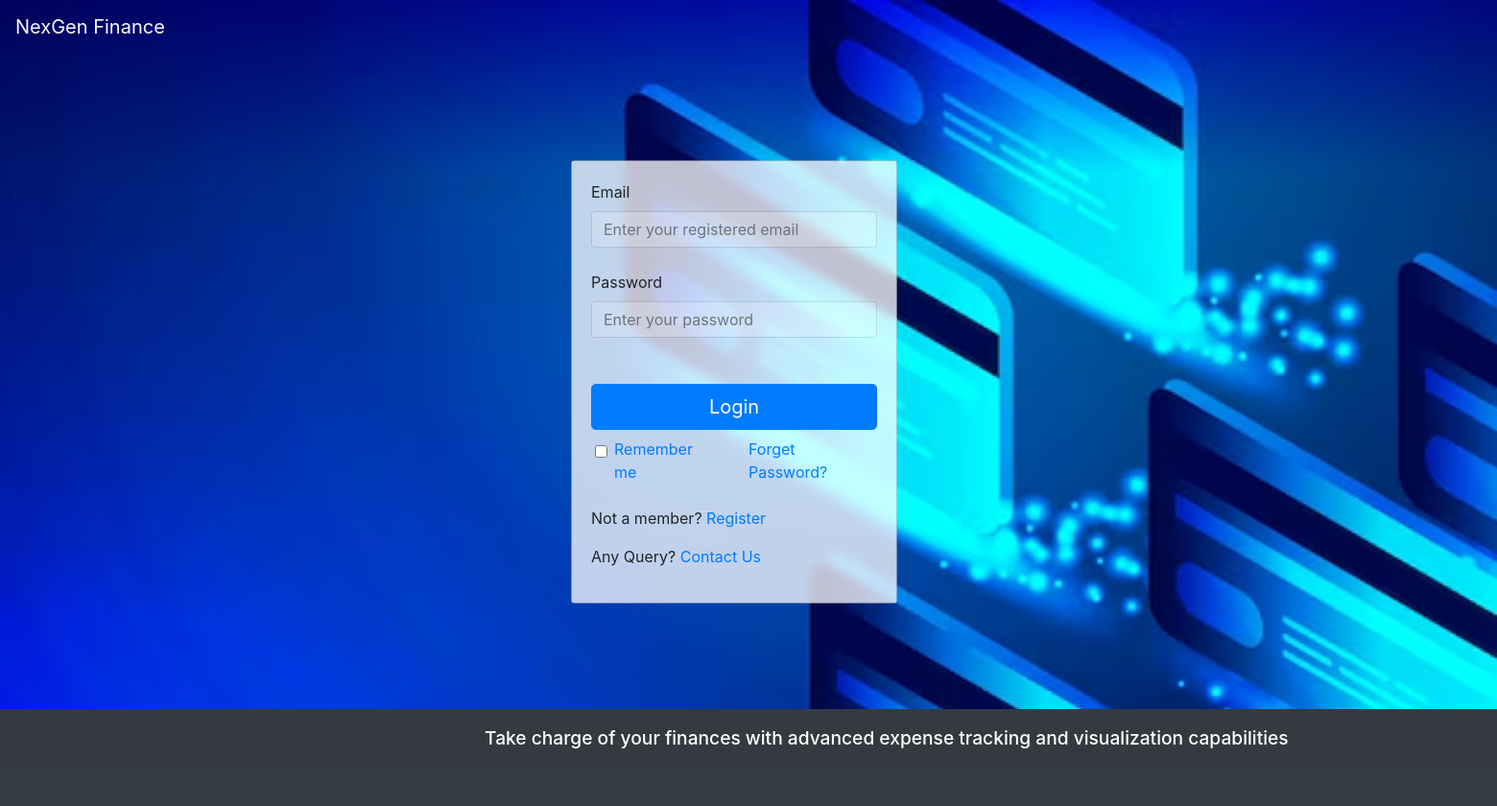
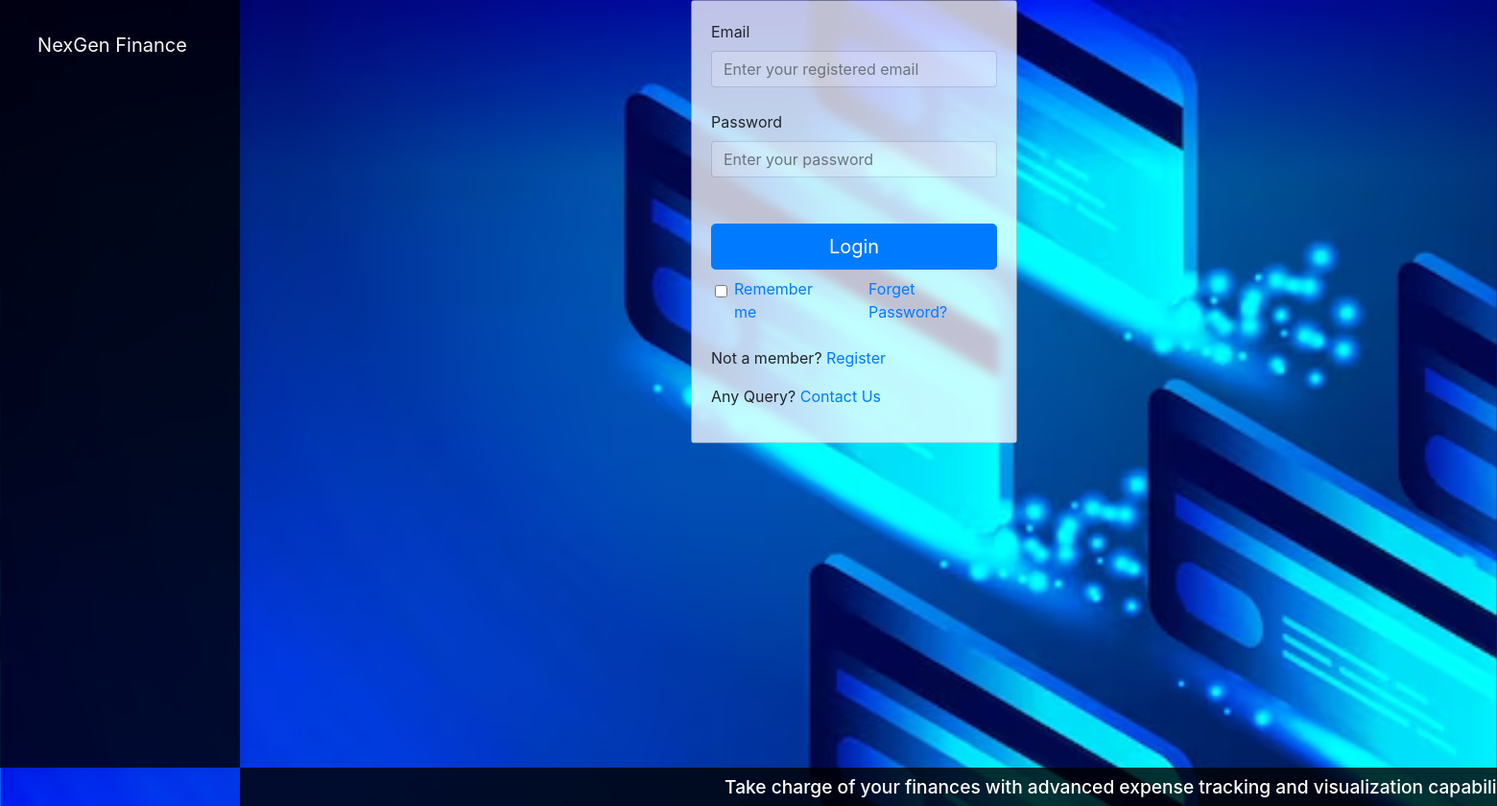
Before and after one commit to LORDE01V/fintech, a Flask app: page / in a window 1560 px wide; the page is wider, and only the part inside the window is pictured. Shown: that part at 96% size. Before the commit the page ends 780 px from the top of that part, so only its background shows below. Run offline with Flask 2, Linux system fonts and the light colour scheme; parts of the project's set-up code (start-up, migrations or seed data) failed here and were passed over.

```diff
--- a/templates/login.html
+++ b/templates/login.html
@@ -30,11 +30,20 @@
         .transparent-input:focus {
             background-color: rgba(255, 255, 255, 0.3) !important;
         }
+        .bg-nav {
+            background: rgba(0, 0, 0, 0.8);
+            box-shadow: 2px 0 10px rgba(0, 0, 0, 0.1);
+        }
     </style>
-    <nav class="navbar bg-nav">
-        <a href="" class="navbar-brand text-light">NexGen Finance</a>
-    </nav>
+    <div class="d-flex flex-column" style="min-height: 100vh;">
+        <!-- Sidebar Navigation -->
+        <div class="position-fixed h-100 bg-nav p-3" style="width: 250px; z-index: 1000;">
+            <a href="/" class="navbar-brand text-light d-block text-center py-3 mb-4">NexGen Finance</a>
+            <!-- Add more sidebar items here if needed -->
+        </div>
 
+        <!-- Main Content -->
+        <div class="flex-grow-1 ms-auto" style="margin-left: 250px; padding-bottom: 2.5rem;">
             <div class="container flex-grow-1 d-flex align-items-center">
               <div class="row w-100 justify-content-center">
                 <!-- Centered Login Form -->
@@ -105,11 +114,14 @@
                 </div>
               </div>
             </div>
+          </div>
+        </div>
 
-    <!-- Animated Text Banner -->
-    <div class="marquee-container mt-auto py-3 bg-dark">
+        <!-- Marquee moved inside main layout -->
+        <div class="marquee-container mt-auto" style="position: relative; z-index: 999;">
             <div class="marquee-text">
                 Take charge of your finances with advanced expense tracking and visualization capabilities
+            </div>
         </div>
     </div>
 
@@ -117,7 +129,11 @@
         .marquee-container {
             overflow: hidden;
             white-space: nowrap;
-            position: relative;
+            position: fixed;
+            bottom: 0;
+            left: 250px; /* Match sidebar width */
+            right: 0;
+            z-index: 1001; /* Higher than sidebar's 1000 */
             background: rgba(0, 0, 0, 0.8);
         }
 
@@ -128,6 +144,7 @@
             color: white;
             font-size: 1.2rem;
             font-weight: 500;
+            line-height: 2.5rem; /* Add vertical centering */
         }
 
         @keyframes marquee {
```
Also changed, not shown: templates/home.html (+2 -5 lines), expense.db. Lines whose indentation alone changed are shown as unchanged.
